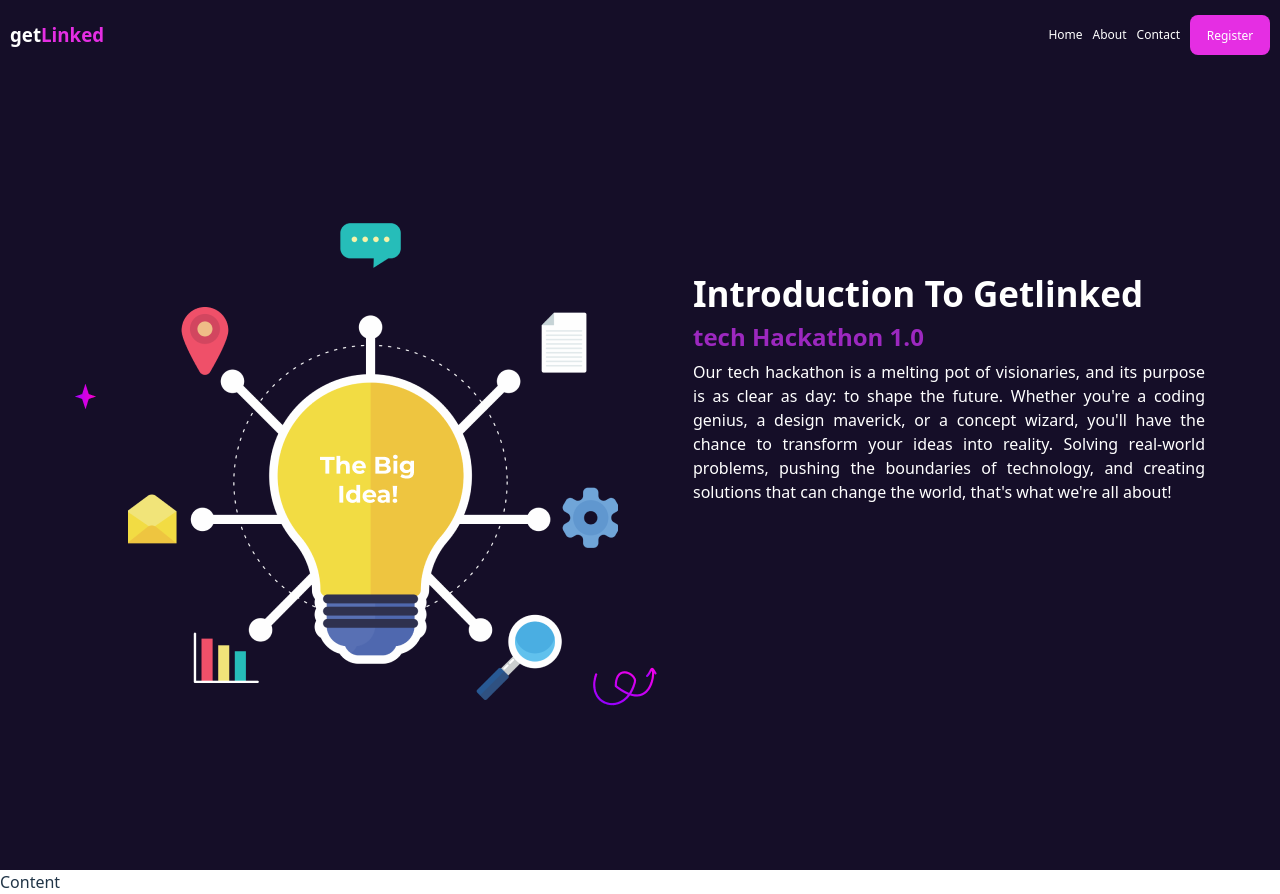
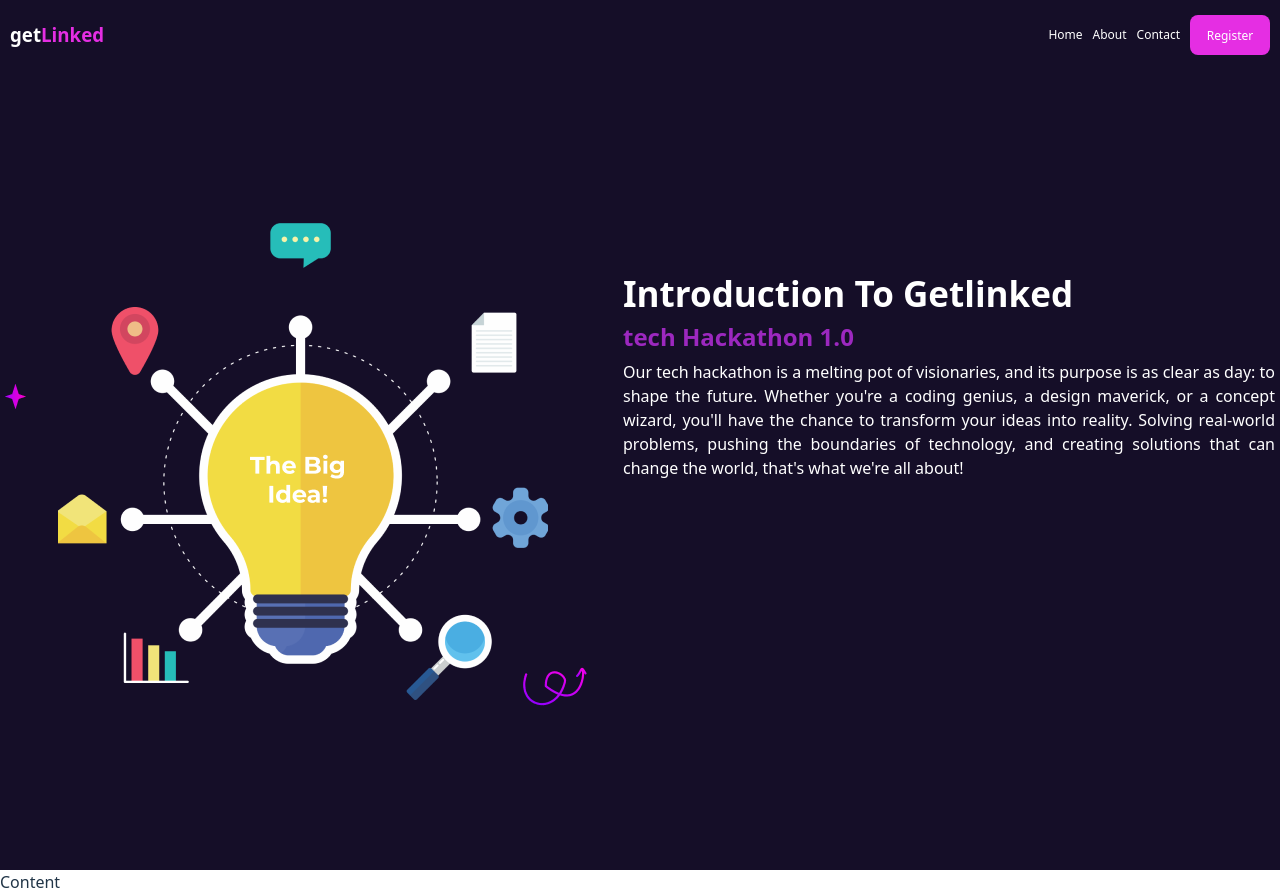
Before and after one commit to OgbuEsther/DEVOPS, a React (Vite) app: page / in a window 1280 px wide. Built offline with nearby package versions, Linux system fonts and the light colour scheme.

Commit message:
further implementation on the hero section

```diff
--- a/src/hero/Hero.jsx
+++ b/src/hero/Hero.jsx
@@ -7,7 +7,7 @@ function Hero() {
         alignItems: "center",
         height: "100vh",
         backgroundColor: "#150e28",
-        padding: "0 70px",
+        padding: "10 70px",
         gap: "25px"
       }}
     >
```
